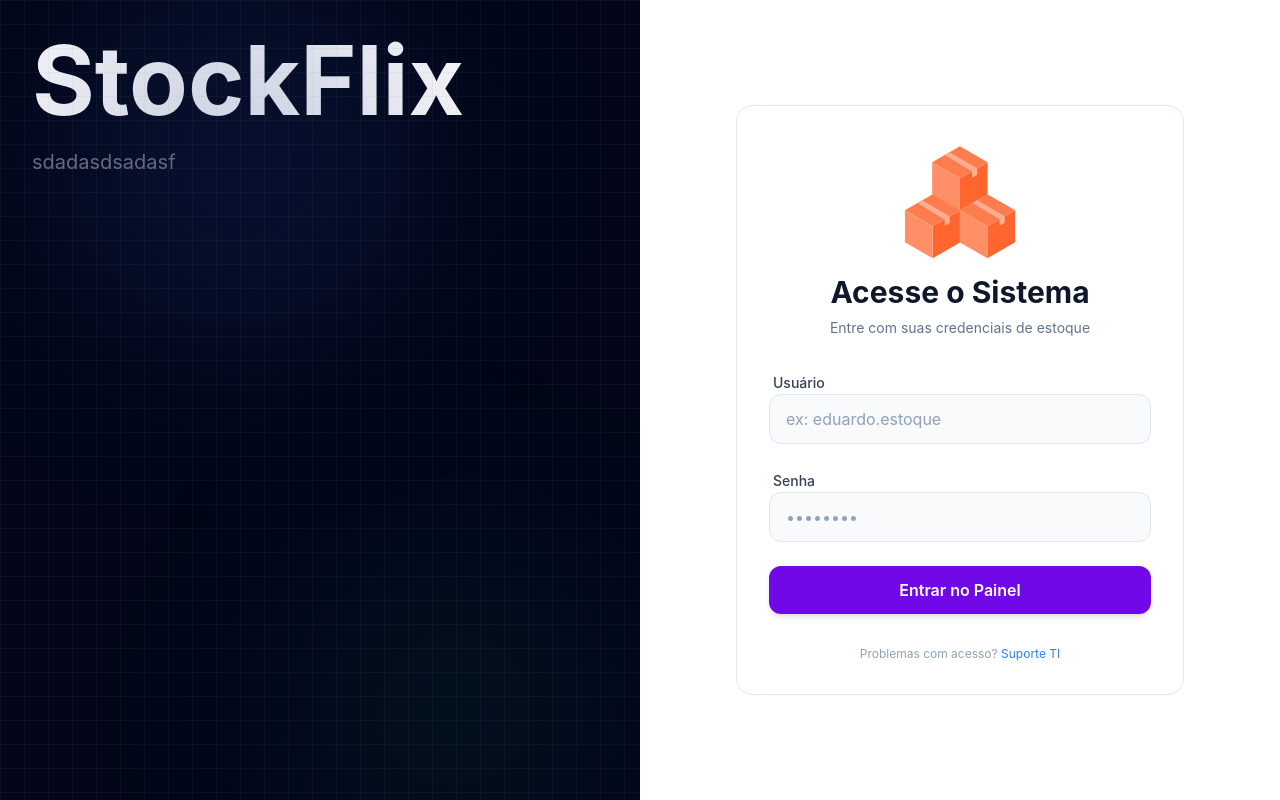
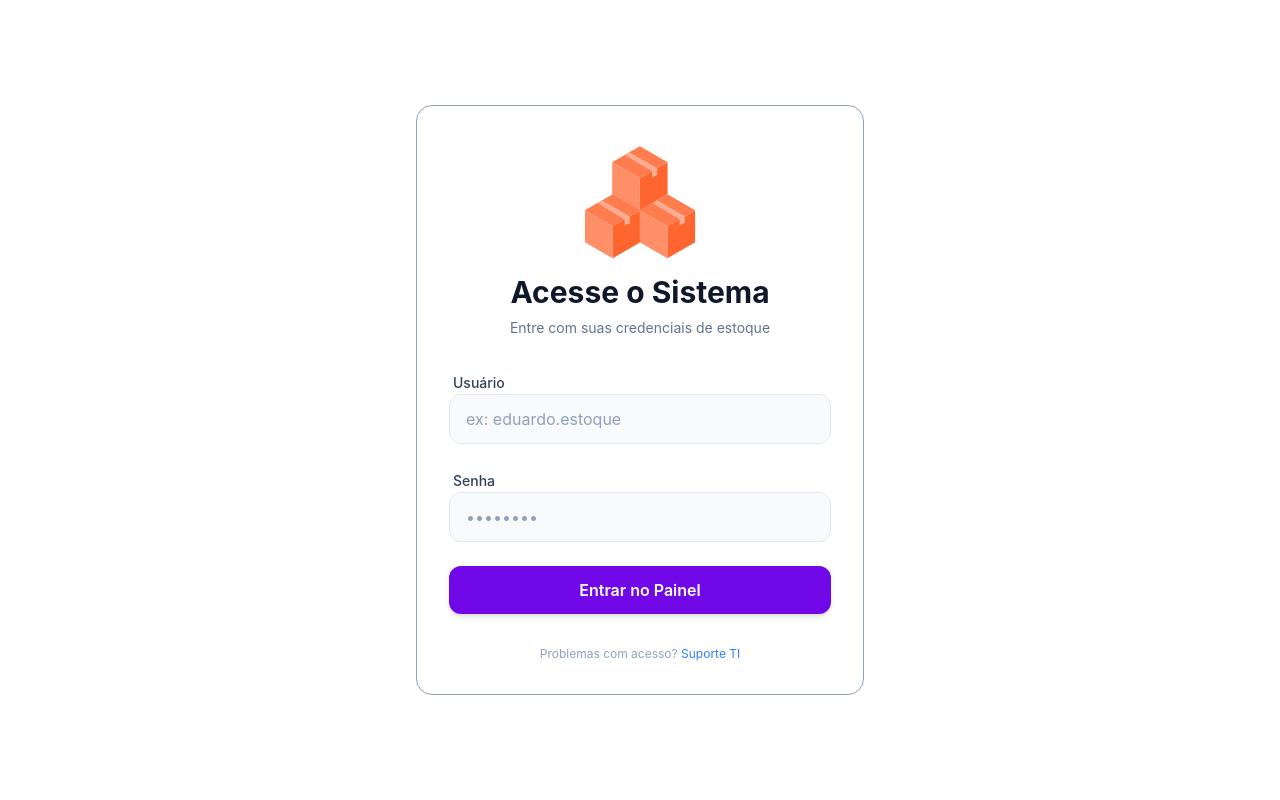
Before and after one commit to omourilo/StockFlix, a React (Vite) app in the folder frontEnd/stockflix/: page /Login in a window 1280 px wide. Built offline with nearby package versions, Linux system fonts and the light colour scheme.

Commit message:
feat:commit meio urgente porque eu nao quero perder todo o projeto graças a Deus que não perdi Pai nosso ques estais no céu santificado seja vosso nome mas basicamente ajustando tela de login, criando componentes da pagina e criando a pagina home

```diff
--- a/frontEnd/stockflix/package.json
+++ b/frontEnd/stockflix/package.json
@@ -11,6 +11,7 @@
   },
   "dependencies": {
     "@tailwindcss/vite": "^4.2.2",
+    "lucide-react": "^1.7.0",
     "react": "^19.2.4",
     "react-dom": "^19.2.4",
     "react-router-dom": "^7.13.2",
--- /dev/null
+++ b/frontEnd/stockflix/src/App.css
@@ -0,0 +1,4 @@
+:root{
+    --borderColor: #eaeaea;
+    --sideBarBackground: #031C30;
+}
--- a/frontEnd/stockflix/src/Pages/Home.tsx
+++ b/frontEnd/stockflix/src/Pages/Home.tsx
@@ -1,10 +1,16 @@
+import Header from '../components/Header.tsx'
+import Sidebar from '../components/Sidebar.tsx'
+import Footer from '../components/Footer.tsx'
+
 
 function Home() {
 
 
   return (
     <>
-       home
+       <Header/>
+       <Sidebar/>
+       <Footer/>
     </>
   )
 }
--- a/frontEnd/stockflix/src/Pages/Login.tsx
+++ b/frontEnd/stockflix/src/Pages/Login.tsx
@@ -5,24 +5,9 @@ function Login() {
   return (
     <>
        <section className="w-screen h-screen flex">
-            <section className="h-screen bg-blue-800 w-1/2">
-                <div className="relative h-full w-full bg-slate-950 overflow-hidden">
-                    <div className="p-8">
-                        <h2 className="text-zinc-50 text-8xl font-bold">StockFlix</h2>
-                        <p className="pt-5 text-xl text-zinc-500">sdadasdsadasf</p>
-                    </div>
-                    <div className="absolute -top-[10%] -left-[10%] h-120 w-150 rounded-full bg-[radial-gradient(circle_at_center,rgba(30,58,138,0.3),transparent_70%)] blur-[80px]">
-                    </div>
 
-                    <div className="absolute -bottom-[20%] -right-[10%] h-125 w-125 rounded-full bg-[radial-gradient(circle_at_center,rgba(16,185,129,0.1),transparent_70%)] blur-[100px]">
-                    </div>
-
-                    <div className="absolute inset-0 bg-[linear-gradient(to_right,#80808012_1px,transparent_1px),linear-gradient(to_bottom,#80808012_1px,transparent_1px)] bg-[size:24px_24px]">
-                    </div>
-                    </div>
-            </section>
-            <section className="h-screen w-1/2 flex justify-center items-center bg-white">
-  <div className="w-full max-w-md p-8 space-y-8 bg-white rounded-2xl border border-slate-200">
+            <section className="h-screen w-full p-4 flex justify-center items-center">
+  <div className="w-full max-w-md p-8 space-y-8 bg-white rounded-2xl border border-slate-400">
 
 
     <div className="text-center flex items-center justify-center flex-col transition space-y-2">
@@ -34,7 +19,7 @@ function Login() {
     <form className="space-y-6">
       <div className="space-y-1">
         <label className="text-sm font-medium text-slate-700 ml-1">Usuário</label>
-        <input type="text" placeholder="ex: eduardo.estoque" className="w-full px-4 py-3 rounded-xl border border-slate-200 bg-slate-50 text-slate-900 focus:outline-none focus:ring-2 focus:ring-blue-500/20 focus:border-blue-500 transition-all placeholder:text-slate-400"/>
+        <input type="text" placeholder="ex: eduardo.estoque" className="w-full px-4 py-3 rounded-xl border border-slate-200 bg-slate-50 text-slate-900 focus:outline-none focus:ring-2 focus:ring-blue-500/20 focus:border-blue-500 placeholder:text-slate-400"/>
       </div>
 
       <div className="space-y-1">
--- /dev/null
+++ b/frontEnd/stockflix/src/components/Footer.tsx
@@ -0,0 +1,11 @@
+
+function Footer() {
+
+  return (
+    <>
+       ronaldo
+    </>
+  )
+}
+
+export default Footer
--- /dev/null
+++ b/frontEnd/stockflix/src/components/Header.tsx
@@ -0,0 +1,16 @@
+
+function Header() {
+
+  return (
+    <>
+       <section className="w-screen top-0 z-50 flex items-center p-8 h-18 border-b sticky border-(--borderColor)">
+            <div className="flex gap-6 items-center">
+                <span className="before:content-none before:bg-zinc-400"> / </span>
+                <p className="font-bold text-xl"> stockflix </p>
+            </div>
+       </section>
+    </>
+  )
+}
+
+export default Header
--- /dev/null
+++ b/frontEnd/stockflix/src/components/Sidebar.tsx
@@ -0,0 +1,48 @@
+import { LayoutDashboard, FileText, Tags, Settings, LogOut } from 'lucide-react';
+
+const Sidebar = () => {
+  const menuItems = [
+    { icon: <LayoutDashboard size={20} />, label: 'Dashboard' },
+    { icon: <FileText size={20} />, label: 'Posts' },
+    { icon: <Tags size={20} />, label: 'Categories' },
+    { icon: <Settings size={20} />, label: 'Settings' },
+  ];
+
+  return (
+    <aside className="h-screen w-64 bg-(--sideBarBackground) text-gray-100 flex flex-col border-r border-white/10 sticky top-0">
+      {/* Logo / Header da Sidebar */}
+      <div className="p-6 text-xl font-bold border-b border-white/10">
+        Stock<span className="text-blue-500">Flix</span>
+      </div>
+
+      {/* Navegação Principal */}
+      <nav className="flex-1 p-4 overflow-y-auto custom-scrollbar">
+        <ul className="space-y-2">
+          {menuItems.map((item, index) => (
+            <li key={index}>
+              <a
+                href="#"
+                className="flex items-center gap-3 p-3 rounded-lg transition-all duration-200 hover:bg-white/10 hover:text-white group"
+              >
+                <span className="text-gray-400 group-hover:text-blue-400">
+                  {item.icon}
+                </span>
+                <span className="font-medium">{item.label}</span>
+              </a>
+            </li>
+          ))}
+        </ul>
+      </nav>
+
+      {/* Footer da Sidebar */}
+      <div className="p-4 border-t border-white/10">
+        <button className="flex items-center gap-3 p-3 w-full rounded-lg hover:bg-red-500/10 hover:text-red-500 transition-colors">
+          <LogOut size={20} />
+          <span className="font-medium">Sair</span>
+        </button>
+      </div>
+    </aside>
+  );
+};
+
+export default Sidebar;
```
Also changed, not shown: 1 other file (tests, documents, lock files or other folders).
